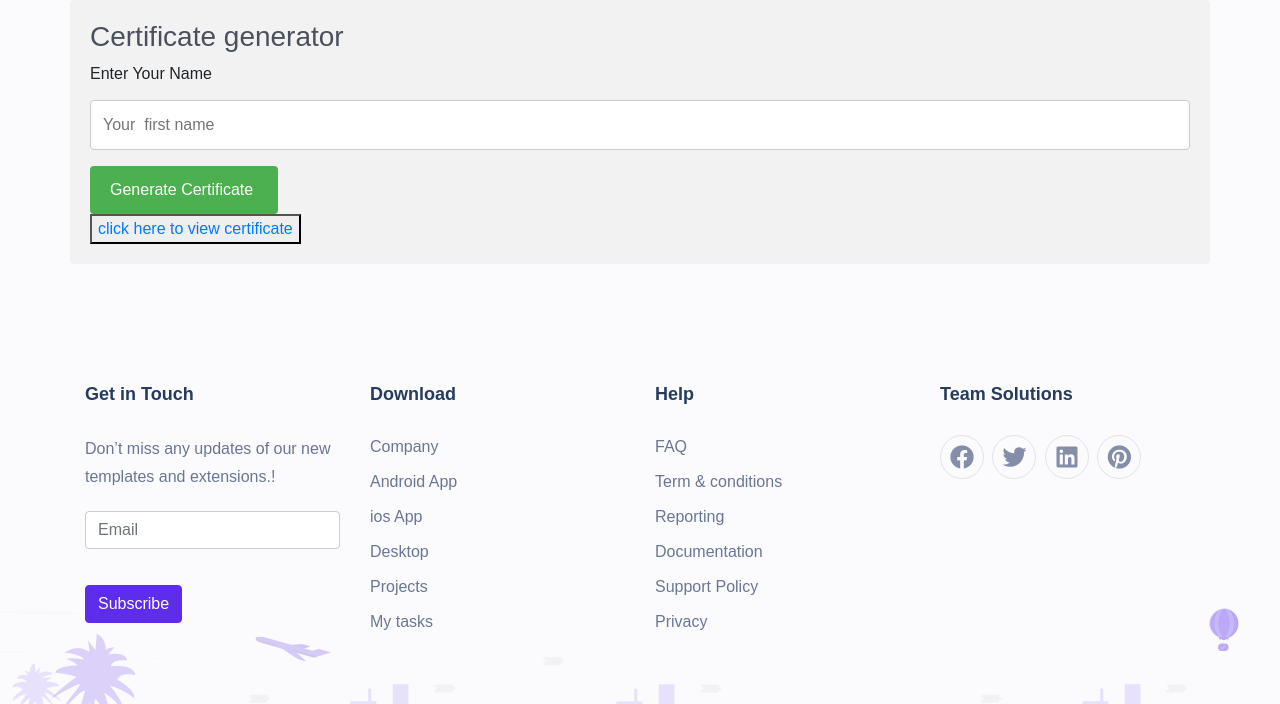
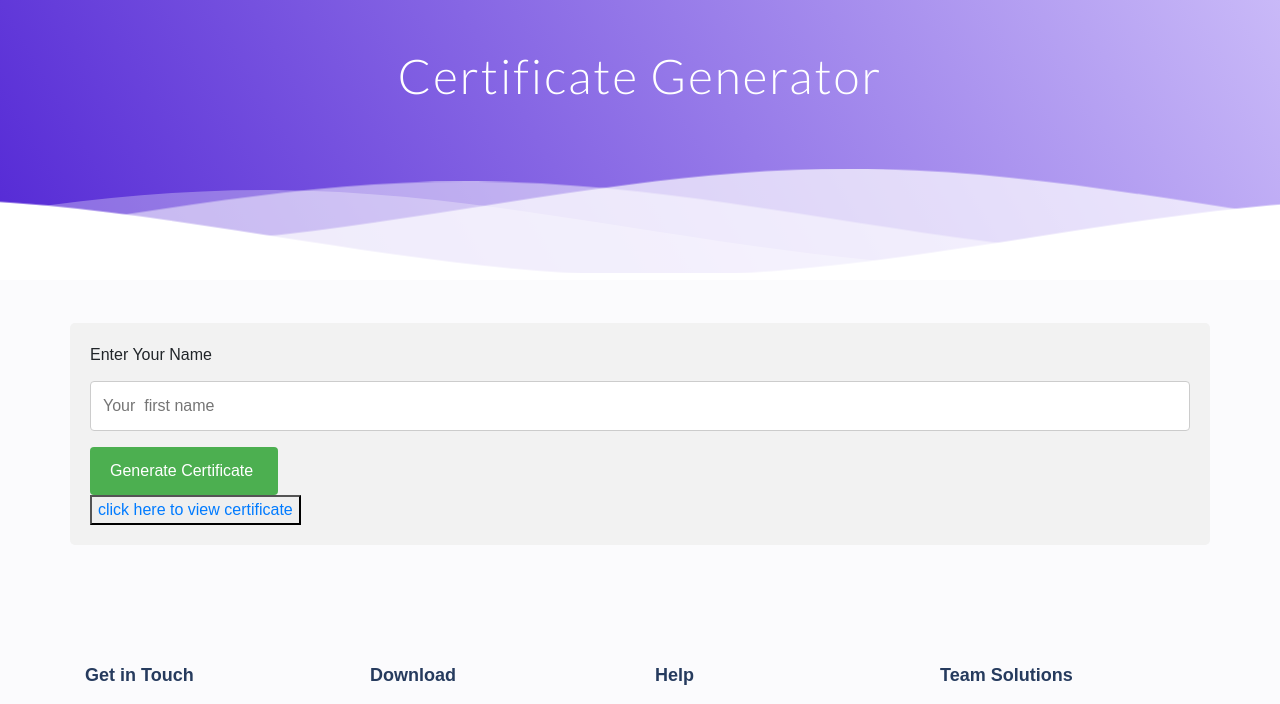
Before and after one commit to Webwiznitr/Project-celadon, a PHP site: page / in a window 1280 px wide. Shown: the top 704 px of the page. Run offline with PHP 8.4, Linux system fonts and the light colour scheme; some libraries are stand-ins or nearby versions.

Commit message:
Adding Header with waves animation

```diff
--- a/css/main.css
+++ b/css/main.css
@@ -1,7 +1,107 @@
+@import url(//fonts.googleapis.com/css?family=Lato:300:400);
 body {
     font-family: Arial, Helvetica, sans-serif;
     background: #fbfbfd;
+    margin: 0;
 }
+
+h1 {
+    font-family: 'Lato', sans-serif;
+    font-weight: 300;
+    letter-spacing: 2px;
+    font-size: 48px;
+}
+
+
+/* Header Starts */
+
+.header {
+    position: relative;
+    text-align: center;
+    background: linear-gradient(60deg, rgba(84, 40, 213, 1) 0%, rgb(201 185 248) 100%);
+    color: white;
+    margin-bottom: 50px;
+}
+
+.inner-header {
+    height: 20vh;
+    width: 100%;
+    margin: 0;
+    padding: 0;
+}
+
+.flex {
+    /*Flexbox for containers*/
+    display: flex;
+    justify-content: center;
+    align-items: center;
+    text-align: center;
+}
+
+.waves {
+    position: relative;
+    width: 100%;
+    height: 15vh;
+    margin-bottom: -7px;
+    /*Fix for safari gap*/
+    min-height: 100px;
+    max-height: 150px;
+}
+
+
+/* Animation */
+
+.parallax>use {
+    animation: move-forever 25s cubic-bezier(.55, .5, .45, .5) infinite;
+}
+
+.parallax>use:nth-child(1) {
+    animation-delay: -2s;
+    animation-duration: 7s;
+}
+
+.parallax>use:nth-child(2) {
+    animation-delay: -3s;
+    animation-duration: 10s;
+}
+
+.parallax>use:nth-child(3) {
+    animation-delay: -4s;
+    animation-duration: 13s;
+}
+
+.parallax>use:nth-child(4) {
+    animation-delay: -5s;
+    animation-duration: 20s;
+}
+
+@keyframes move-forever {
+    0% {
+        transform: translate3d(-90px, 0, 0);
+    }
+    100% {
+        transform: translate3d(85px, 0, 0);
+    }
+}
+
+
+/*Shrinking for mobile*/
+
+@media (max-width: 768px) {
+    .waves {
+        height: 40px;
+        min-height: 40px;
+    }
+    .content {
+        height: 25vh;
+    }
+    h1 {
+        font-size: 24px;
+    }
+}
+
+
+/* Header Ends */
 
 * {
     box-sizing: border-box;
@@ -190,7 +290,6 @@ button:focus {
     font-size: 18px;
 }
 
-h1,
 h2,
 h3,
 h4,
--- a/index.php
+++ b/index.php
@@ -24,10 +24,33 @@ if (isset($_POST['firstname'])) {
 </head>
 
 <body>
+    <div class="header">
 
+        <!--Content before waves-->
+        <div class="inner-header flex">
+            <h1>Certificate Generator</h1>
+        </div>
+
+        <!--Waves Container-->
+        <div>
+            <svg class="waves" xmlns="http://www.w3.org/2000/svg" xmlns:xlink="http://www.w3.org/1999/xlink" viewBox="0 24 150 28" preserveAspectRatio="none" shape-rendering="auto">
+                <defs>
+                    <path id="gentle-wave" d="M-160 44c30 0 58-18 88-18s 58 18 88 18 58-18 88-18 58 18 88 18 v44h-352z" />
+                </defs>
+                <g class="parallax">
+                    <use xlink:href="#gentle-wave" x="48" y="0" fill="rgba(255,255,255,0.7" />
+                    <use xlink:href="#gentle-wave" x="48" y="3" fill="rgba(255,255,255,0.5)" />
+                    <use xlink:href="#gentle-wave" x="48" y="5" fill="rgba(255,255,255,0.3)" />
+                    <use xlink:href="#gentle-wave" x="48" y="7" fill="#fff" />
+                </g>
+            </svg>
+        </div>
+        <!--Waves end-->
+
+    </div>
+    <!--Header ends-->
 
     <div class="container main">
-        <h3>Certificate generator</h3>
         <form method="post">
             <label for="fname">Enter Your Name</label>
             <input type="text" id="fname" name="firstname" placeholder="Your  first name">
```
